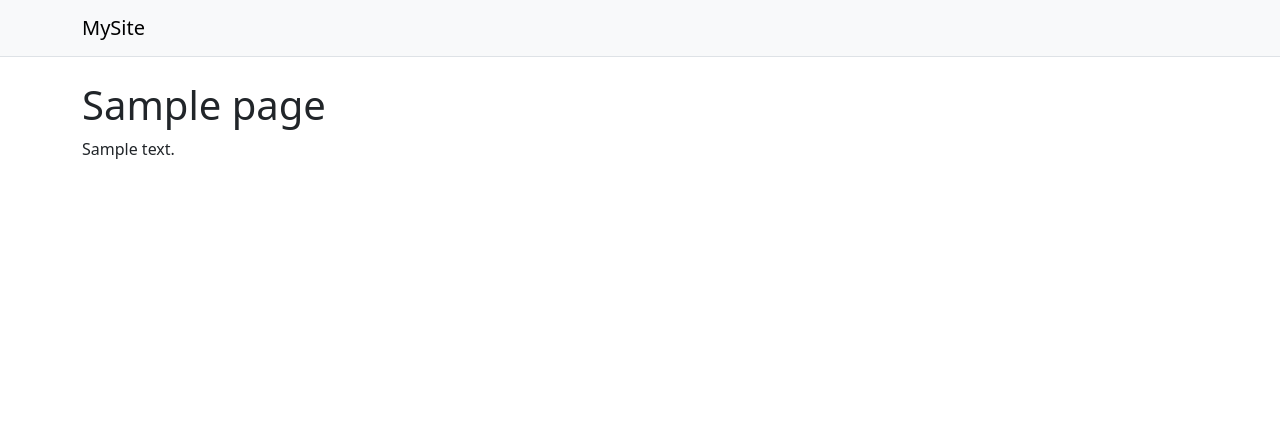
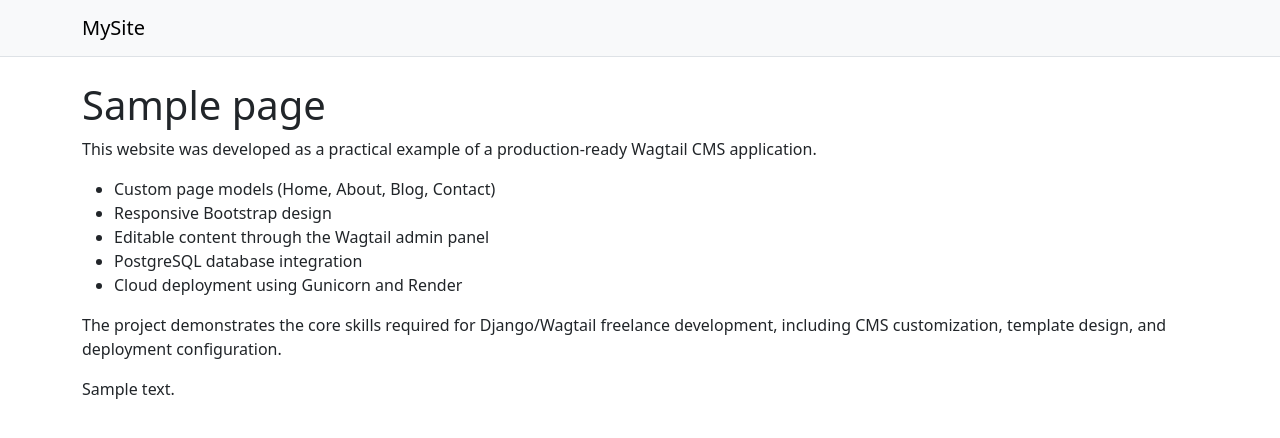
Before and after one commit to Jasmindelic80/newsite, a Django app: template website/home/templates/home/about_page.html in a window 1280 px wide. Shown: the top 438 px of the page. Run offline with Django 5.2, Linux system fonts and the light colour scheme; the template is opened without the code that fills it: most values are stand-ins (such as "Sample title", 1, 10 or a date in 2020).

Commit message:
Update about_page.html

```diff
--- a/website/home/templates/home/about_page.html
+++ b/website/home/templates/home/about_page.html
@@ -3,6 +3,20 @@
 
 {% block content %}
   <h1>{{ page.title }}</h1>
+    <p>This website was developed as a practical example of a production-ready Wagtail CMS application.</p>
+
+  <ul>
+    <li>Custom page models (Home, About, Blog, Contact)</li>
+    <li>Responsive Bootstrap design</li>
+    <li>Editable content through the Wagtail admin panel</li>
+    <li>PostgreSQL database integration</li>
+    <li>Cloud deployment using Gunicorn and Render</li>
+  </ul>
+
+  <p>
+    The project demonstrates the core skills required for Django/Wagtail freelance development,
+    including CMS customization, template design, and deployment configuration.
+  </p>
 
   {% if page.body %}
     <div>
```
